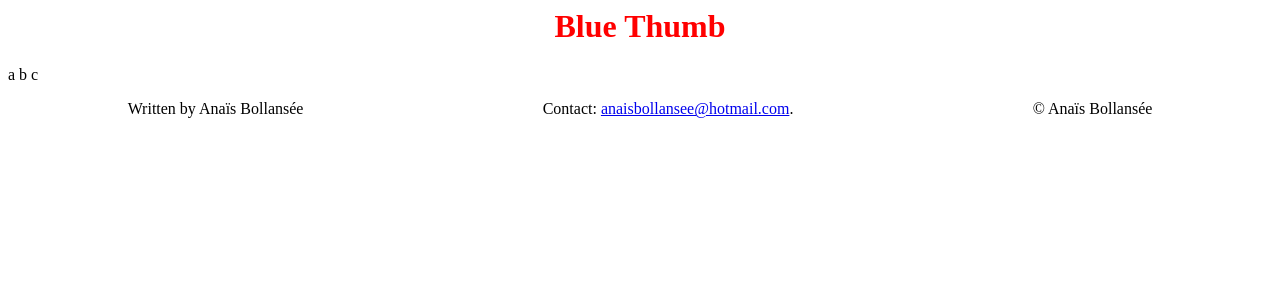
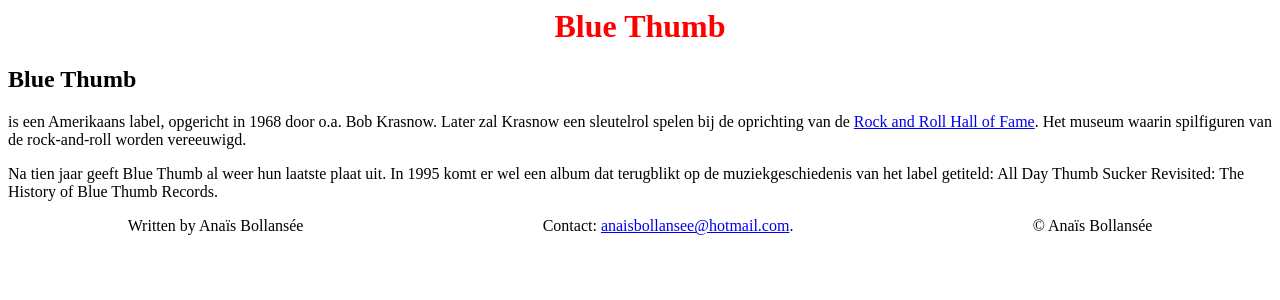
Before and after one commit to AnaisBollansee/thesis, a Jekyll site: the page built from _artist_info/Label/BlueThumb.md, in a window 1280 px wide. Shown: the top 300 px of the page. Built offline with Jekyll 4.4.1, drawn with Linux system fonts in a browser that asks for light colours.

Commit message:
Labels aangemaakt + tekst

```diff
--- a/_artist_info/Label/BlueThumb.md
+++ b/_artist_info/Label/BlueThumb.md
@@ -6,4 +6,8 @@
 
 # Blue Thumb
 
-a b c
+## Blue Thumb
+is een Amerikaans label, opgericht in 1968 door o.a. Bob Krasnow. Later zal Krasnow een sleutelrol spelen bij de oprichting van de
+{% include link.html url="https://www.rockhall.com/" tekst="Rock and Roll Hall of Fame" new_tab=true %}.  Het museum waarin spilfiguren van de rock-and-roll worden vereeuwigd.
+
+Na tien jaar geeft Blue Thumb al weer hun laatste plaat uit. In 1995 komt er wel een album dat terugblikt op de muziekgeschiedenis van het label getiteld: <span class="engels">All Day Thumb Sucker Revisited: The History of Blue Thumb Records</span>.
```
Also changed, not shown: _artist_info/Label/Ariola.md (added, +11 -0 lines), _artist_info/Label/EMI.md (+4 -1 lines), _artist_info/Label/Fly.md (+4 -1 lines), _artist_info/Label/RegalZonophone.md (+3 -1 lines), _artist_info/Label/Reprise.md (+3 -2 lines), _artist_info/Label/T.RexWaxCo.md (added, +10 -0 lines).
